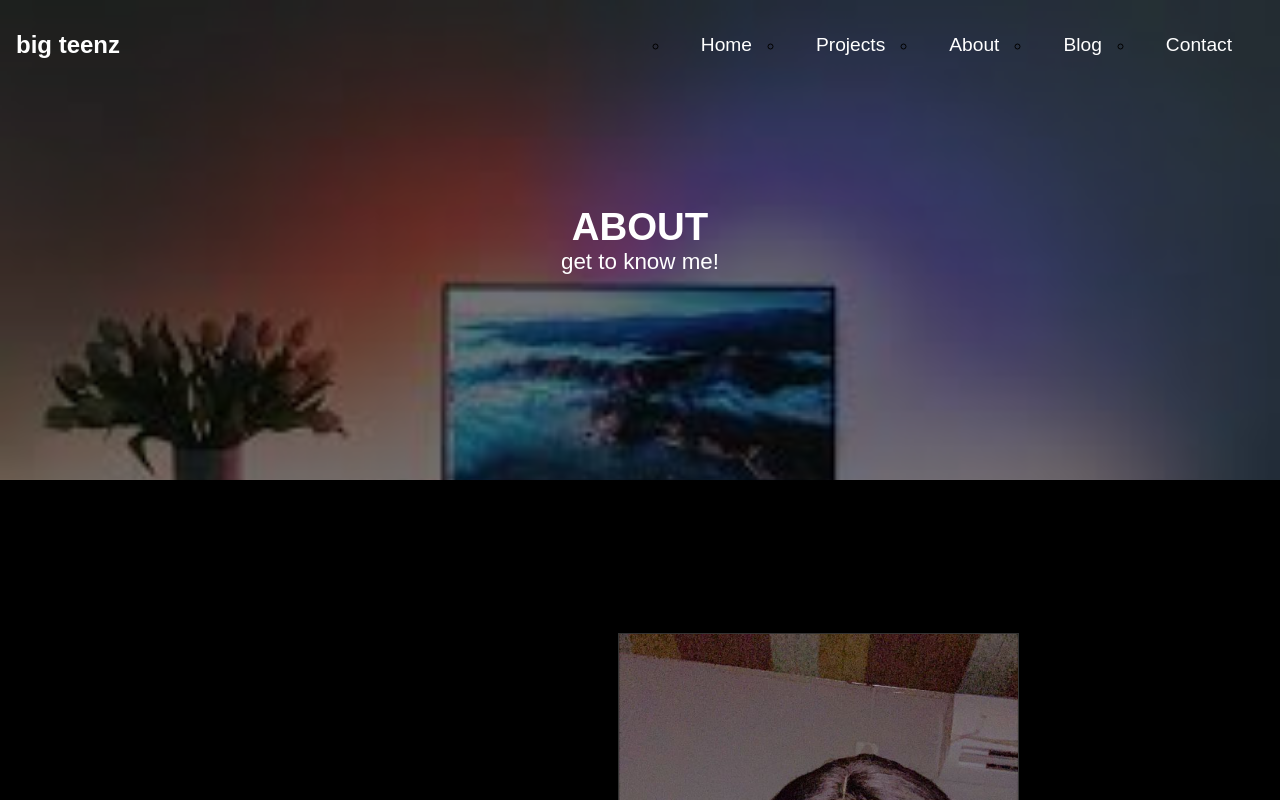
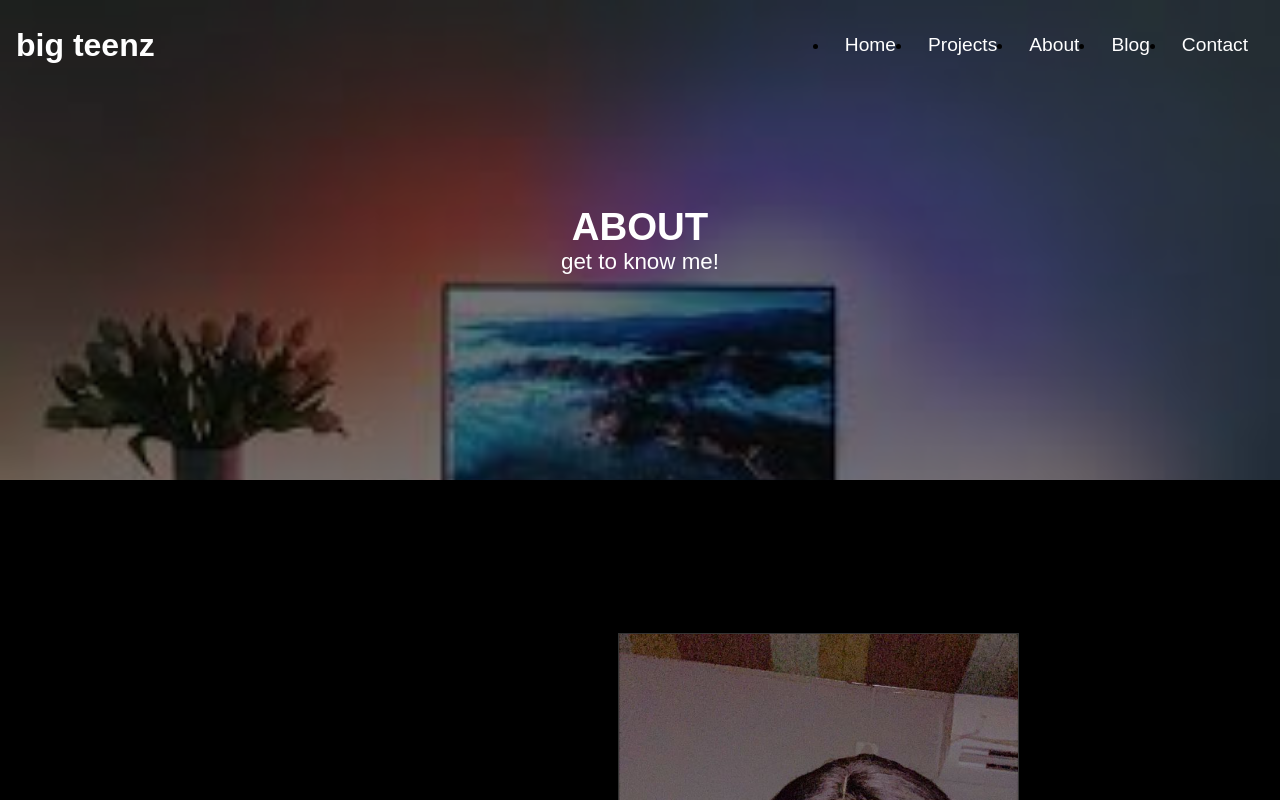
Before and after one commit to valentina-buoro/personal-website, a React (Create React App) app: page /about in a window 1280 px wide. Shown: the top 800 px of the page. Built offline with nearby package versions, Linux system fonts and the light colour scheme.

Commit message:
fixed nav bar bug

```diff
--- a/src/components/Header/Header.css
+++ b/src/components/Header/Header.css
@@ -1,4 +1,60 @@
-.header-bg{
-    background-color: rgba(0,0,0, 0.85);
+.header {
+    display: flex;
+    justify-content: space-between;
+    align-items: center;
+    padding: 1rem;
+    position: fixed;
+    width: 100%;
+    height: 90px;
+    z-index: 10;
+}
+
+.header-bg {
+    background-color: rgba(0, 0, 0, 0.85);
     transition: 0.5s;
 }
+
+.nav-menu {
+    display: flex;
+}
+
+.nav-menu li {
+    padding: 0 1rem;
+
+}
+
+.nav-menu li a {
+    font-size: 1.2rem;
+    font-weight: 500;
+}
+
+@media(max-width: 1040px){
+    .nav-menu {
+        flex-direction: column;
+         justify-content: center;
+         align-items: center;
+         width: 100%;
+         height: 100vh;
+         background: rgba(0,0,0,0.9);
+         position: absolute;
+         top: 0;
+         left:-100%;
+         z-index: -3;
+         transition: 0.3s;
+    }
+
+    .nav-menu.active{
+        left:0;
+    }
+    .nav-menu li {
+        padding: 1rem 0;
+
+    }
+
+    .nav-menu li a {
+        font-size: 2rem;
+        font-weight: 500;
+    }
+
+
+}
--- a/src/components/Header/Header.styled.js
+++ b/src/components/Header/Header.styled.js
@@ -49,42 +49,6 @@ export const Nav = styled.ul`
    }
  }
 
-
-
- .nav-active{
-
-   display: flex;
-
- li{
-   padding: 0 1rem;
- }
- a{
-   padding: 0 1rem;
-   font-size: 1.2rem;
-   font-weight: 500;
- }
-
-   @media(max-width: 1040px){
-     background-color:red;
-     background-size: contain;
-     background-position: right;
-     object-fit: cover;
-      flex-direction: column;
-      justify-content: center;
-      position: absolute;
-      top: 10%;
-
-
-
-    li{
-        padding:1rem 0;
-
-        a{
-            font-size:2rem;
-        }
-    }
-   }
-
  }
 
 
--- a/src/components/Header/Navbar.js
+++ b/src/components/Header/Navbar.js
@@ -1,6 +1,6 @@
 import React, { useState } from 'react'
 import { Link } from 'react-router-dom'
-import { StyledNav, Nav, Hamburger,  } from './Header.styled'
+import {  Hamburger } from './Header.styled'
 import { FaTimes, FaBars } from 'react-icons/fa'
  import '../Header/Header.css'
 
@@ -20,13 +20,13 @@ const Navbar = () => {
     window.addEventListener('scroll', changeColor)
 
     return (
-        <StyledNav className={color?  'header-bg': ''}>
+        <div className={color?  ' header header-bg': 'header'}>
             <Link to='/' >
                 <h1>big teenz </h1>
             </Link>
 
-            <Nav >
-                <ul className={show? 'nav-active': 'nav'}>
+
+                <ul className={show? 'nav-menu active': 'nav-menu'}>
                 <li>
                     <Link to='/'>Home</Link>
                 </li>
@@ -44,14 +44,14 @@ const Navbar = () => {
                 </li>
                 </ul>
 
-            </Nav>
+
 
 
             <Hamburger onClick={handleClick}>
                 {show ? (<FaTimes size={20} style={{ color: '#fff' }} />) : (<FaBars size={20} style={{ color: '#fff' }} />)}
 
             </Hamburger>
-        </StyledNav>
+        </div>
     )
 }
 
```
